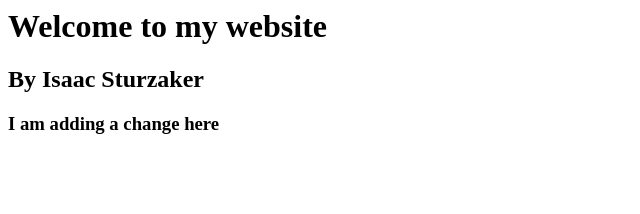
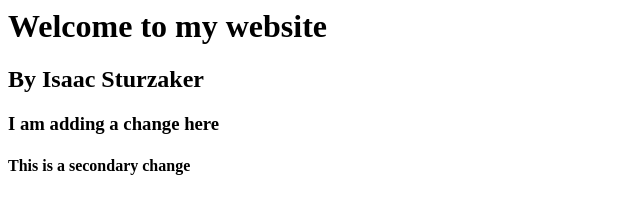
Before and after one commit to ISturz/Assignment2_Repo, a plain HTML site: page Docker/dockerassignkub/index.html in a window 1280 px wide. Shown: the whole page, without its empty margins (0-640 px from the left). Drawn offline with Linux system fonts and the light colour scheme.

Commit message:
Update5 index.html
Added "second change"

```diff
--- a/Docker/dockerassignkub/index.html
+++ b/Docker/dockerassignkub/index.html
@@ -1,3 +1,4 @@
 <h1>Welcome to my website</h1>
 <h2>By Isaac Sturzaker</h2>
 <h3> I am adding a change here </h3>
+<h4> This is a secondary change</h4>
```
